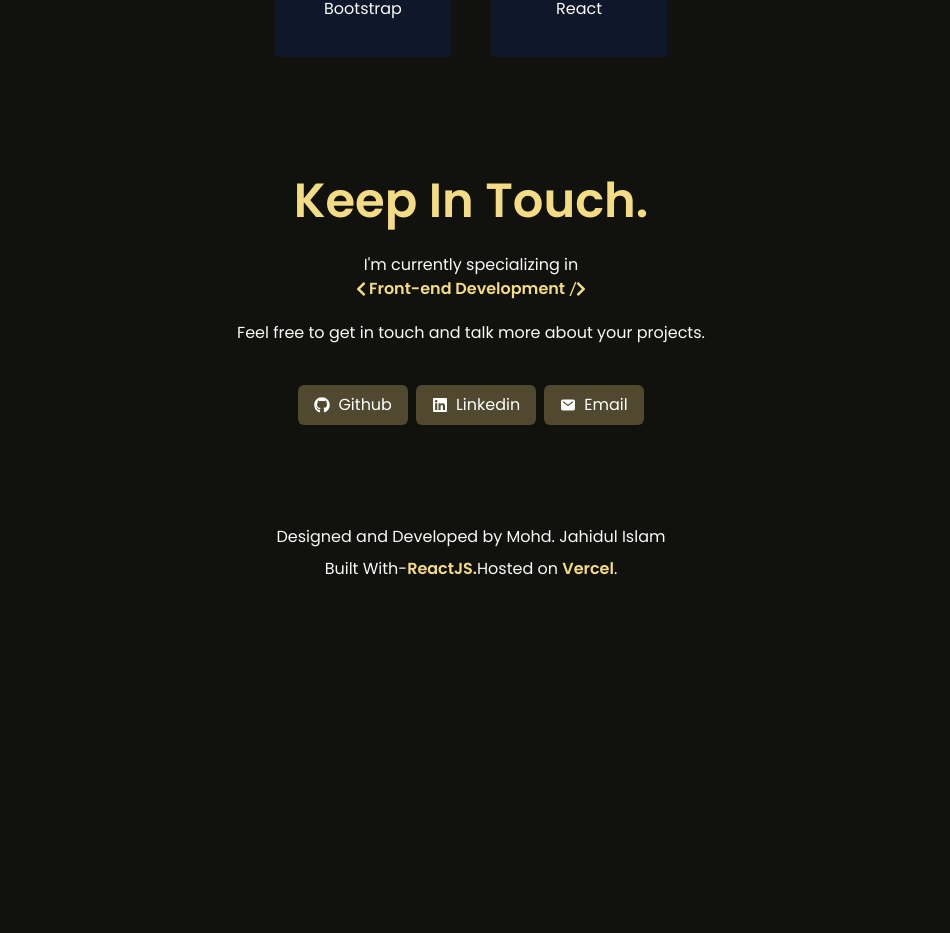
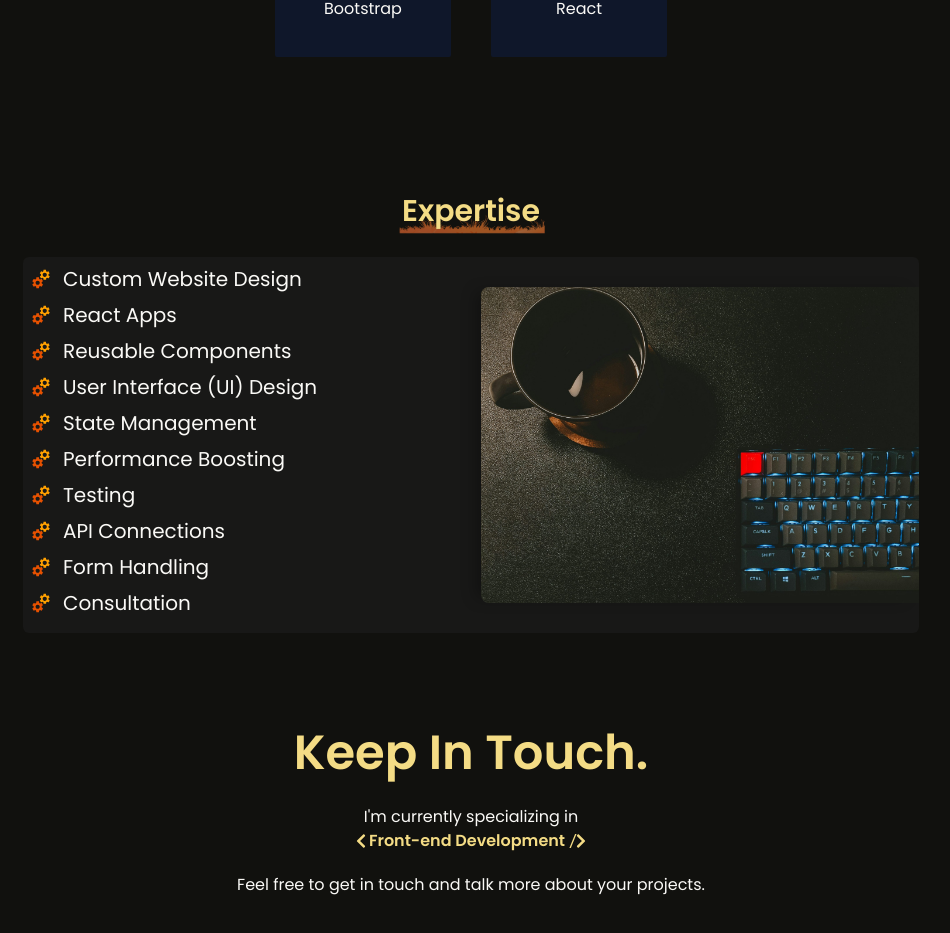
Before and after one commit to jahid-111/Portfolio-r, a React (Vite) app: page / in a window 1280 px wide. Shown: the part 1791-2724 px from the top of the page, without its empty margins (169-1119 px from the left). Before the commit the page ends 2412 px from the top, so only its background shows below. Built offline with nearby package versions, Linux system fonts and the light colour scheme; a web font is replaced by a local one.

Commit message:
Expertise-setction

```diff
--- /dev/null
+++ b/src/components/Expertise.jsx
@@ -0,0 +1,55 @@
+import { FcServices } from "react-icons/fc";
+import servicesImage from "../assets/image/service_card.jpg";
+import borderImg from "../assets/image/border-img-.png";
+const Expertise = () => {
+  const services = [
+    "Custom Website Design",
+    "React Apps",
+    "Reusable Components",
+    "User Interface (UI) Design",
+    "State Management",
+    "Performance Boosting",
+    "Testing",
+    "API Connections",
+    "Form Handling",
+    "Consultation",
+  ];
+
+  return (
+    <div className="px-4 md:px-0 h-auto my-14 ">
+      <div className="relative flex flex-col items-center mb-3">
+        <h3 className="text-3xl font-semibold mb-4 relative z-10">Expertise</h3>
+        <div className="absolute inset-0 flex items-center justify-center pointer-events-none">
+          <img
+            className="w-30 h-10  md:w-40 object-cover opacity-60"
+            src={borderImg}
+            alt="Border"
+          />
+        </div>
+      </div>
+      <div className="flex flex-col md:flex-row justify-center items-center gap-5  rounded-md md:bg-[#181817]">
+        <div className="w-full md:w-6/12 p-2  flex flex-col justify-center items-start ">
+          {services?.map((service) => (
+            <div
+              key={service}
+              className="flex justify-start items-center gap-3  text-xl md:mb-2"
+            >
+              <FcServices />
+              <li className="list-none mx-auto text-xl ">{service}</li>
+            </div>
+          ))}
+        </div>
+
+        <div className="w-full md:w-6/12 hidden md:block">
+          <img
+            className="hidden md:block md:h-[400px] xl:h-auto shadow-left rounded-l-lg mx-auto"
+            src={servicesImage}
+            alt="Service-Image"
+          />
+        </div>
+      </div>
+    </div>
+  );
+};
+
+export default Expertise;
--- a/src/components/reval/Reval.jsx
+++ b/src/components/animation/Reval.jsx
@@ -1,29 +1,37 @@
 /* eslint-disable react/prop-types */
 import { useEffect, useRef } from "react";
 import { motion, useInView, useAnimation } from "framer-motion";
-const Reval = ({ children, width = "fit-content" }) => {
+
+const Reval = ({
+  children,
+  width = "fit-content",
+  slide = false,
+  delay = 0,
+}) => {
   const ref = useRef(null);
   const isView = useInView(ref);
   const mainControls = useAnimation();
   const slideControls = useAnimation();
+
   useEffect(() => {
-    // console.log(isView);
     if (isView) {
       mainControls.start("visible");
-      slideControls.start("visible");
+      if (slide) {
+        slideControls.start("visible");
+      }
     }
-  }, [isView, mainControls, slideControls]);
+  }, [isView, mainControls, slide, slideControls]);
 
   return (
     <div ref={ref} style={{ position: "relative", width, overflow: "hidden" }}>
       <motion.div
         variants={{
-          hidden: { opacity: 0, y: 75 },
-          visible: { opacity: 1, y: 0 },
+          hidden: slide ? { opacity: 0, x: -75 } : { opacity: 0, y: 75 },
+          visible: { opacity: 1, x: 0, y: 0 },
         }}
         initial="hidden"
         animate={mainControls}
-        transition={{ duration: 0.5, delay: 0.23 }}
+        transition={{ duration: 0.5, delay }}
       >
         {children}
       </motion.div>
--- a/src/index.css
+++ b/src/index.css
@@ -51,3 +51,8 @@ a {
   background-color: #f4c430;
   color: #111111;
 }
+
+/* styles.css or in a <style> block */
+.shadow-left {
+  box-shadow: -10px 0 15px -5px rgba(0, 0, 0, 0.3);
+}
--- a/src/routes/Home.jsx
+++ b/src/routes/Home.jsx
@@ -1,7 +1,8 @@
 import AboutMe from "../components/AboutMe";
 import IntroCard from "../components/IntroCard";
-import Reval from "../components/reval/Reval";
+import Reval from "../components/animation/Reval";
 import SkillOn from "../components/SkillOn";
+import Expertise from "../components/Expertise";
 
 const Home = () => {
   return (
@@ -15,6 +16,9 @@ const Home = () => {
       <Reval>
         <SkillOn />
       </Reval>
+      <Reval slide={true} delay={0.4}>
+        <Expertise />
+      </Reval>
     </div>
   );
 };
```
Also changed, not shown: src/assets/image/border-img-.png (added), src/assets/image/service_card.jpg (added).
